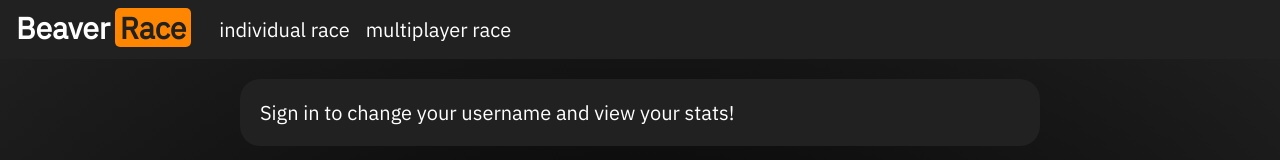
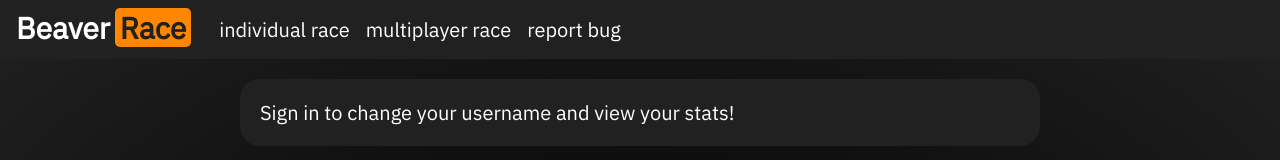
Before and after one commit to eddieqiao23/beaver-race, a React app: page / in a window 1280 px wide. Shown: the top 160 px of the page. Built offline with nearby package versions, Linux system fonts and the light colour scheme; no server answers; the HTML template or start-up script is replaced by a standard one.

Commit message:
bugs form

```diff
--- a/client/src/components/pages/NavBar.js
+++ b/client/src/components/pages/NavBar.js
@@ -38,6 +38,13 @@
                 >
                     <button className="NavBar-button">multiplayer race</button>
                 </a>
+                <a
+                    href="https://forms.gle/hhnryvakyackzM467"
+                    target="_blank"
+                    rel="noopener noreferrer"
+                >
+                    <button className="NavBar-button">report bug</button>
+                </a>
 
                 <div className="u-inlineBlock NavBar-auth-button">
                     {userId ? (
```
